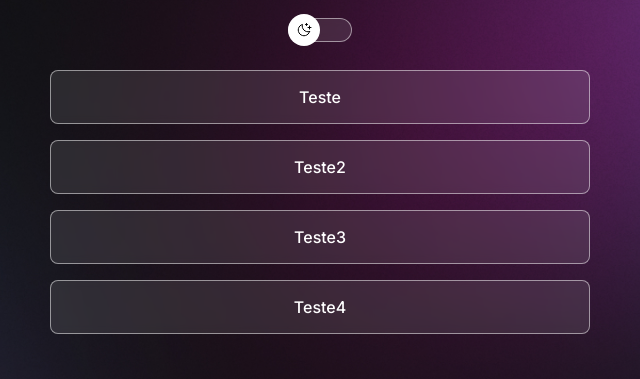
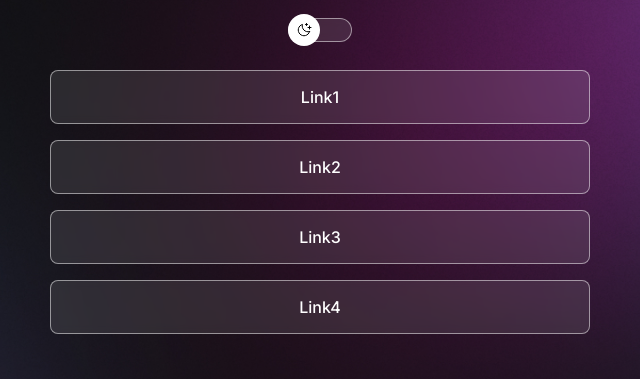
Before and after one commit to dmendescruz/DevLinks, a plain HTML site: page index.html in a window 1280 px wide. Shown: the part 238-617 px from the top of the page, 320-960 px from the left. Drawn offline with nearby package versions, Linux system fonts and the light colour scheme.

```diff
--- a/index.html
+++ b/index.html
@@ -25,16 +25,16 @@
       </div>
       <ul>
         <li>
-          <a href="#">Teste</a>
+          <a href="#">Link1</a>
         </li>
         <li>
-          <a href="#">Teste2</a>
+          <a href="#">Link2</a>
         </li>
         <li>
-          <a href="#">Teste3</a>
+          <a href="#">Link3</a>
         </li>
         <li>
-          <a href="#">Teste4</a>
+          <a href="#">Link4</a>
         </li>
       </ul>
       <div id="social-links">
```
Also changed, not shown: assets/avatar-light.JPG (renamed from assets/avatar-light.jpg).
